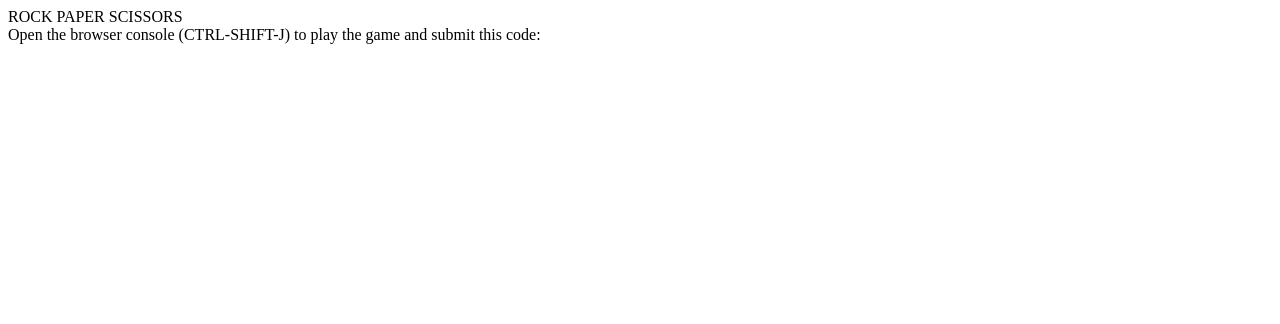
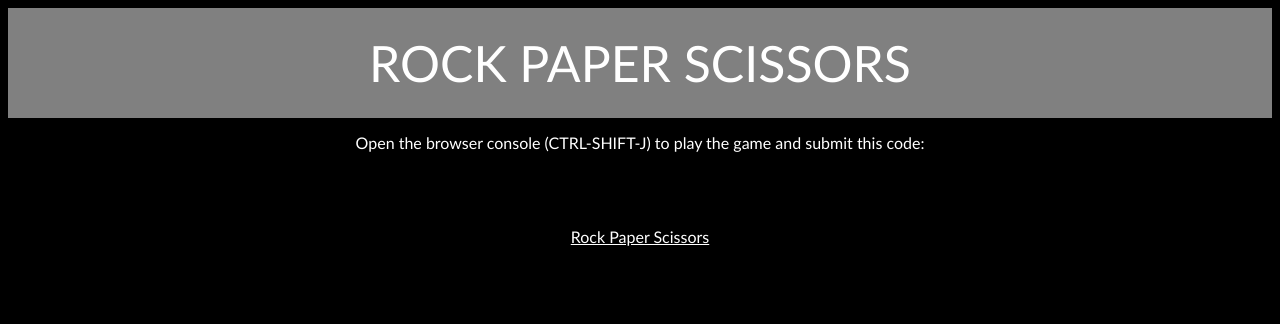
Before and after one commit to BigTatoBoi/The-Odin-Project, a website: page JavaScriptBasics/MyJavaScriptFiles/Rock-Paper-Scissors/index.html in a window 1280 px wide. Drawn offline with Linux system fonts and the light colour scheme.

Commit message:
basic styling and class reassignment finished project for now

```diff
--- a/JavaScriptBasics/MyJavaScriptFiles/Rock-Paper-Scissors/index.html
+++ b/JavaScriptBasics/MyJavaScriptFiles/Rock-Paper-Scissors/index.html
@@ -12,7 +12,9 @@
     <div class="container">
         <div class="content">
             <div>Open the browser console (CTRL-SHIFT-J) to play the game and submit this code:</div>
-            <div><a href=""></div>
+            <div class="link">
+                <div><a href="https://github.com/BigTatoBoi/The-Odin-Project/blob/main/JavaScriptBasics/MyJavaScriptFiles/Rock-Paper-Scissors/rock-paper-scissors.js">Rock Paper Scissors</a></div>
+            </div>
         </div>
     </div>
 </body>
--- a/JavaScriptBasics/MyJavaScriptFiles/Rock-Paper-Scissors/style.css
+++ b/JavaScriptBasics/MyJavaScriptFiles/Rock-Paper-Scissors/style.css
@@ -0,0 +1,34 @@
+* {
+    background-color: black;
+    color: white;
+    font-family: 'Trebuchet MS', 'Lucida Sans Unicode', 'Lucida Grande', 'Lucida Sans', Arial, sans-serif;
+}
+
+body {
+    display: flex;
+    flex-direction: column;
+}
+
+.header {
+    display: flex;
+    justify-content: center;
+    height: 50px;
+    align-items: center;
+    font-size: 50px;
+    background-color: gray;
+    padding: 30px;
+}
+
+.container {
+    display: flex;
+    justify-content: center;
+    padding: 15px;
+}
+
+.link {
+    display: flex;
+    justify-content: center;
+    padding: 50px;
+    margin: 25px;
+
+}
```
